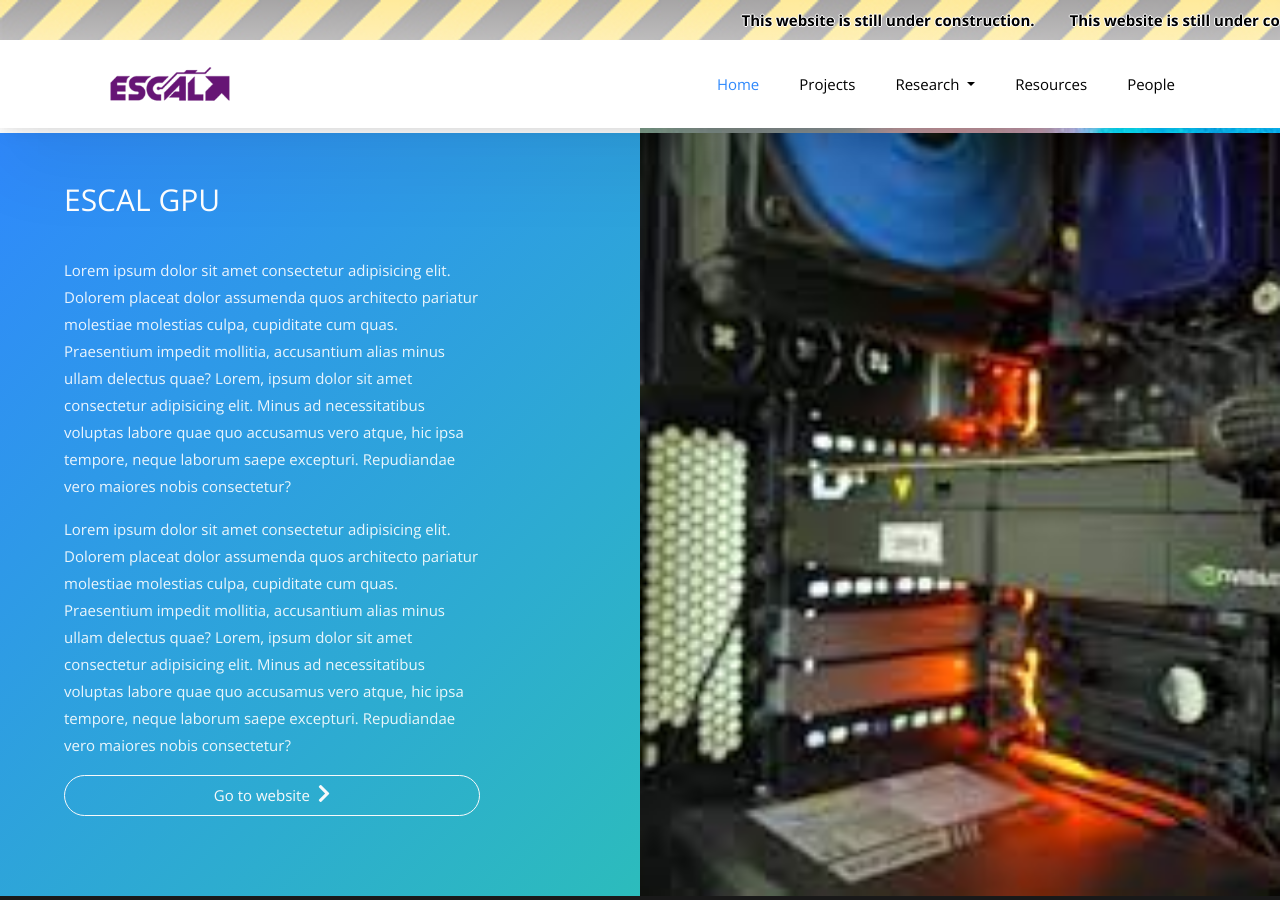
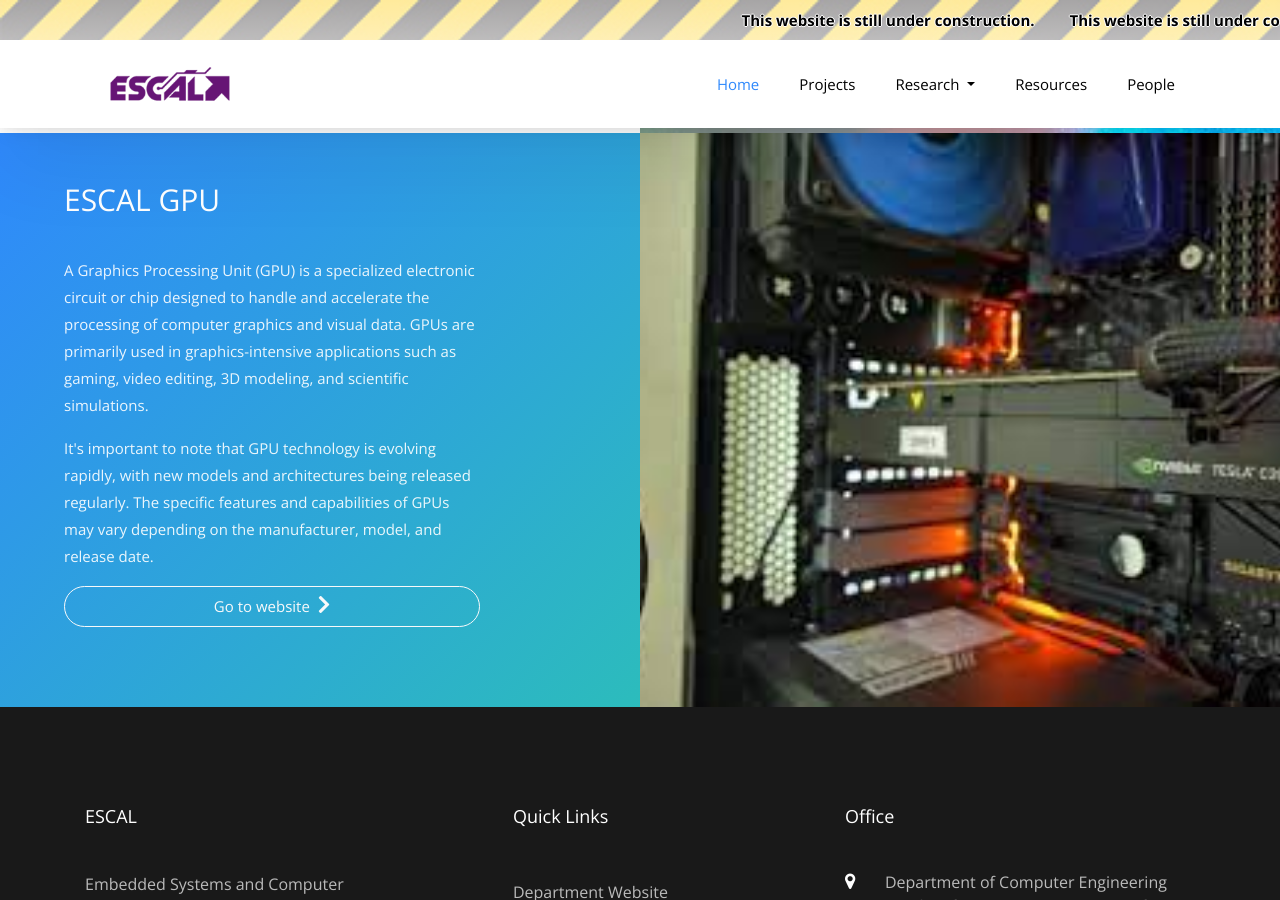
Before and after one commit to cepdnaclk/escal-new, a Jekyll site: the page built from pages/index.html, in a window 1280 px wide and 900 px high, scrolled down 3351 px. Built offline with Jekyll 4.4.1, drawn with Linux system fonts in a browser that asks for light colours; some web fonts are replaced.

Commit message:
Update index.html

```diff
--- a/pages/index.html
+++ b/pages/index.html
@@ -170,11 +170,12 @@ permalink: /
 					<div class="heading-section heading-section-white mb-5 ftco-animate">
 						<h2 class="mb-2">ESCAL GPU</h2>
 						<br>
-						<p>Lorem ipsum dolor sit amet consectetur adipisicing elit. Dolorem placeat dolor assumenda quos architecto pariatur molestiae molestias culpa, cupiditate cum quas. Praesentium impedit mollitia, accusantium alias minus ullam delectus quae?
-							Lorem, ipsum dolor sit amet consectetur adipisicing elit. Minus ad necessitatibus voluptas labore quae quo accusamus vero atque, hic ipsa tempore, neque laborum saepe excepturi. Repudiandae vero maiores nobis consectetur?
+						<p>A Graphics Processing Unit (GPU) is a specialized electronic circuit or chip designed to handle and accelerate
+							the processing of computer graphics and visual data. GPUs are primarily used in graphics-intensive applications
+							such as gaming, video editing, 3D modeling, and scientific simulations.
 						</p>
-						<p>Lorem ipsum dolor sit amet consectetur adipisicing elit. Dolorem placeat dolor assumenda quos architecto pariatur molestiae molestias culpa, cupiditate cum quas. Praesentium impedit mollitia, accusantium alias minus ullam delectus quae?
-							Lorem, ipsum dolor sit amet consectetur adipisicing elit. Minus ad necessitatibus voluptas labore quae quo accusamus vero atque, hic ipsa tempore, neque laborum saepe excepturi. Repudiandae vero maiores nobis consectetur?
+						<p>It's important to note that GPU technology is evolving rapidly, with new models and architectures being released
+							regularly. The specific features and capabilities of GPUs may vary depending on the manufacturer, model, and release date.
 						</p>
 						<div class="pull-right"><a class="btn btn-outline-light btn-lg" style="display: flex; justify-content: center;" href="#" role="button"><span class="goto-link">Go to website &nbsp;</span><span class="fa fa-chevron-right gi-15px" aria-hidden="true"></span></a></div>
 					</div>
```
